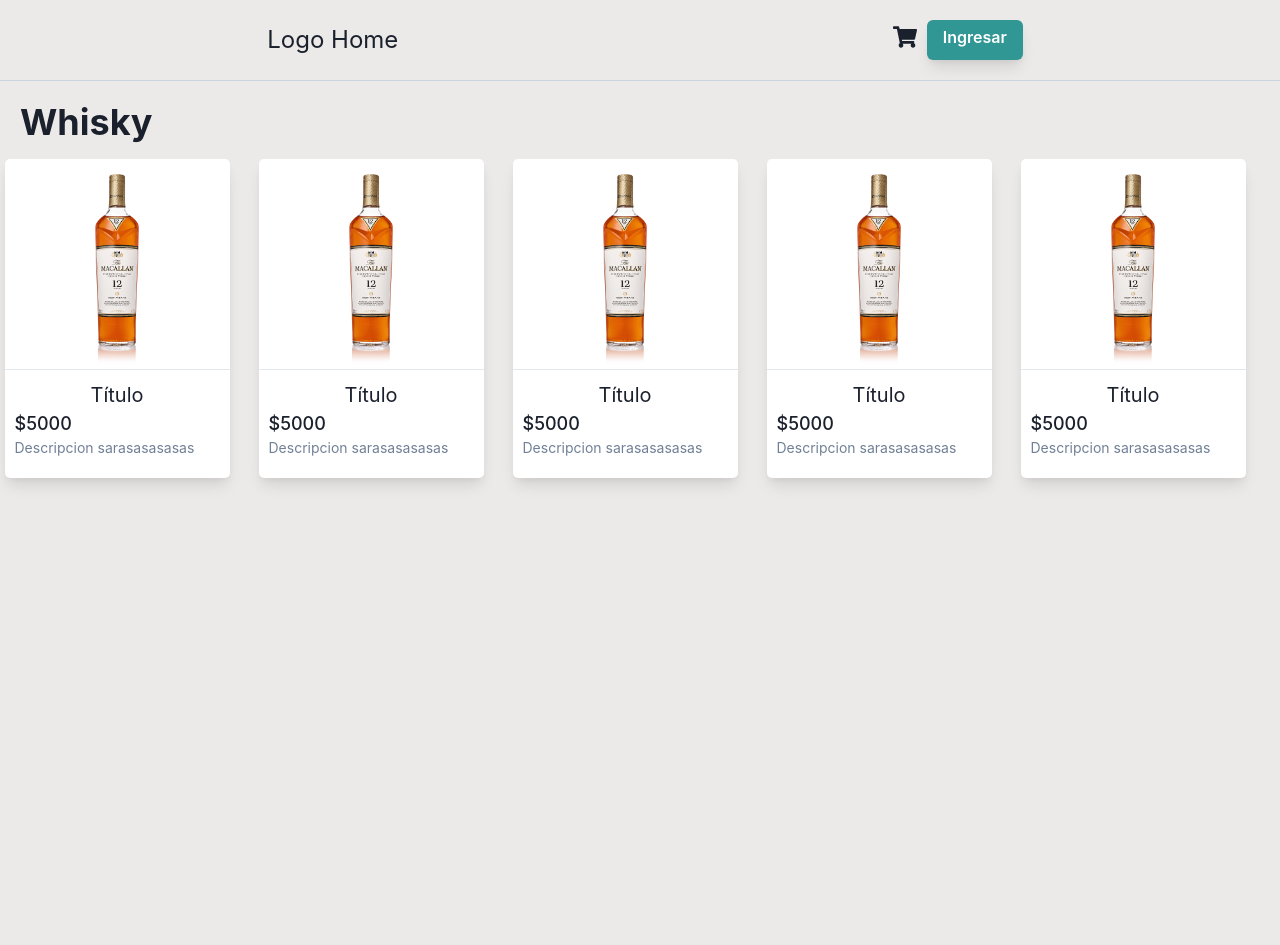
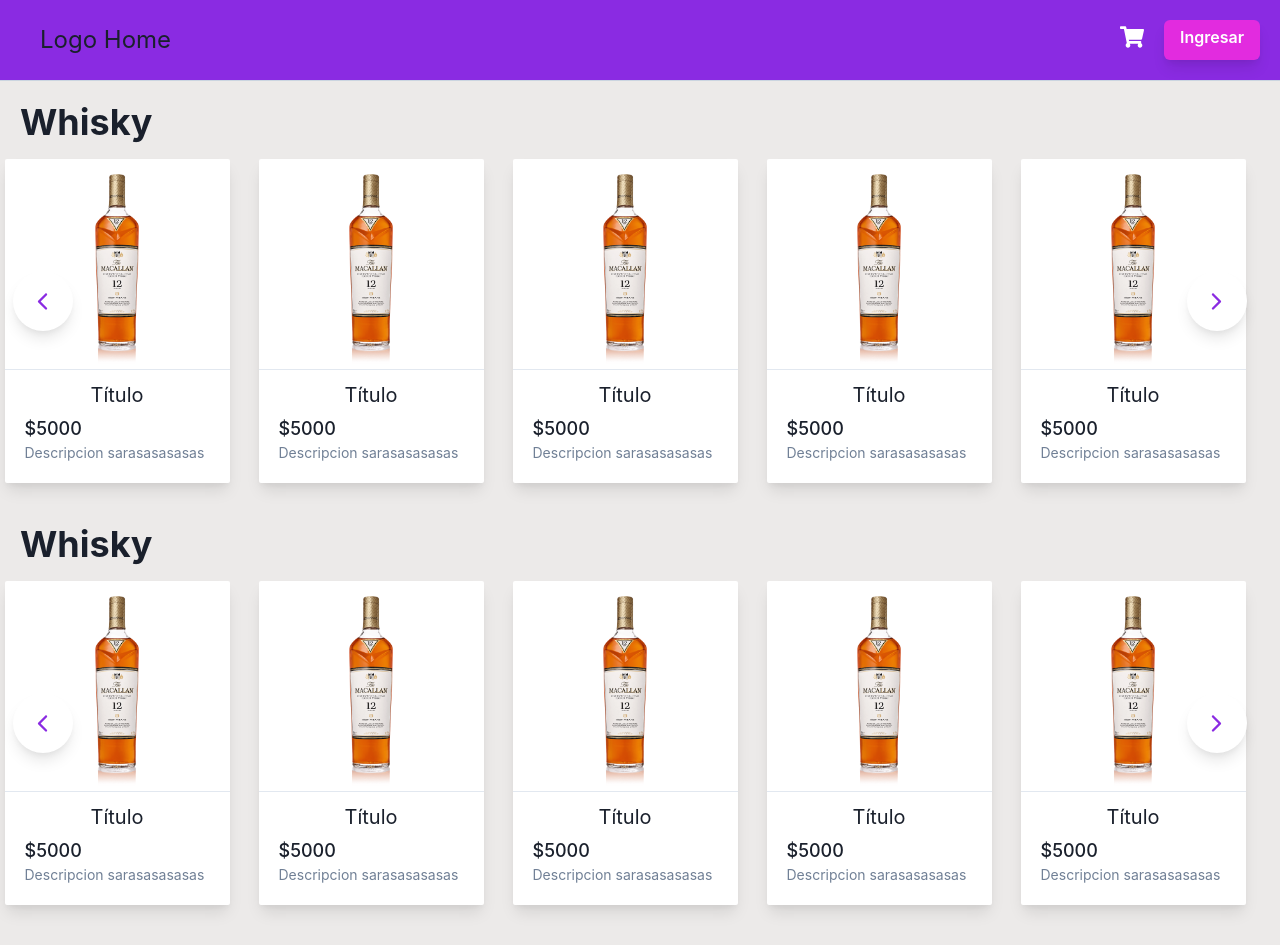
Before and after one commit to SebastianChaca/nucbar-react, a React (Create React App) app: page / in a window 1280 px wide. Before the commit the page ends 800 px from the top, so only its background shows below. Built offline with nearby package versions, Linux system fonts and the light colour scheme; no server answers.

Commit message:
lots of fixes

```diff
--- a/src/Chakra/Theme.js
+++ b/src/Chakra/Theme.js
@@ -13,6 +13,9 @@
       form: '#ffff',
       btn: '#4F7CAC',
       section: '#42c5f5',
+      second: '#E22BDF',
+      primary: '#8A2BE2',
+      hover: '#8658A5',
     },
   },
 });
--- a/src/Components/Card/Card.jsx
+++ b/src/Components/Card/Card.jsx
@@ -9,13 +9,13 @@
         <Box
           w="225px"
           bg="#ffffff"
-          borderRadius="5px"
+          borderRadius="2px"
           py="10px"
           boxShadow="lg"
           _hover={{
             boxShadow: '2xl',
           }}
-          mr="30px"
+          mr={{ md: '30px', lg: '30px' }}
           mb="20px"
         >
           <Image
@@ -30,6 +30,7 @@
             <Text textAlign="center" fontSize="xl">
               Título
             </Text>
+            <Box ml="10px" mt="5px">
               <Text fontSize="lg" fontWeight="500">
                 $5000
               </Text>
@@ -38,6 +39,7 @@
               </Text>
             </Box>
           </Box>
+        </Box>
       </Link>
     </Flex>
   );
--- a/src/Components/Login/FormContainer.jsx
+++ b/src/Components/Login/FormContainer.jsx
@@ -1,20 +1,21 @@
 import React from 'react';
-import { Box } from '@chakra-ui/react';
+import { Box, Flex } from '@chakra-ui/react';
 const ContainerForms = ({ children }) => {
   return (
-    <Box
+    <Flex
       w={{ base: '300px', sm: '300px', md: '400px' }}
       margin="auto"
       border="1px"
       borderColor="gray.300"
       p="30px"
       borderRadius="10px"
-      mt="20px"
+      mt="65px"
       mb="30px"
       bg="nucba.form"
+      flexDir="column"
     >
       {children}
-    </Box>
+    </Flex>
   );
 };
 
--- a/src/Components/Login/Login.jsx
+++ b/src/Components/Login/Login.jsx
@@ -101,13 +101,14 @@
           />
         )}
         <Button
-          bg="nucba.btn"
+          bg="nucba.primary"
           mt="25px"
           isFullWidth
           color="#ffff"
           disabled={!formState.isValid}
           onClick={handleSubmit}
           isLoading={loading}
+          _hover={{ bg: 'nucba.hover' }}
         >
           Iniciar sesión
         </Button>
--- a/src/Components/Section/Btn.jsx
+++ b/src/Components/Section/Btn.jsx
@@ -1,6 +1,7 @@
 import { Button } from '@chakra-ui/button';
 import React from 'react';
 import { IoIosArrowForward, IoIosArrowBack } from 'react-icons/io';
+import { containerResponsive } from '../../Utils/responsives';
 export const Btn = ({ left }) => {
   return (
     <Button
@@ -8,13 +9,14 @@
       borderRadius="100%"
       h="60px"
       w="60px"
-      color="nucba.section"
+      color="nucba.primary"
       boxShadow="lg"
       _hover={{ boxShadow: '10px 4px 25px 1px rgba(0,0,0,0.20)' }}
       position="absolute"
-      top={'270px'}
-      left={left ? '1%' : '92%'}
+      top={'165px'}
+      left={left ? '-1%' : '93.7%'}
       margin="5px"
+      display={containerResponsive}
     >
       {left ? (
         <IoIosArrowBack fontSize="25px" />
--- a/src/Components/Section/Section.jsx
+++ b/src/Components/Section/Section.jsx
@@ -4,10 +4,7 @@
 import { Btn } from './Btn';
 
 const Section = () => {
-  const [showBtn, setShowBtn] = useState(false);
-  const handleShowBtn = () => {
-    setShowBtn(!showBtn);
-  };
+  const [showBtn, setShowBtn] = useState(true);
 
   return (
     <>
@@ -18,12 +15,12 @@
         mx="20px"
         my="20px"
         flexDir="column"
-        onMouseEnter={() => {
-          setShowBtn(true);
-        }}
-        onMouseOut={() => {
-          setShowBtn(false);
-        }}
+        // onMouseEnter={() => {
+        //   setShowBtn(true);
+        // }}
+        // onMouseOut={() => {
+        //   setShowBtn(false);
+        // }}
       >
         <Heading mb="15px">Whisky</Heading>
 
@@ -44,9 +41,9 @@
           <Card />
           <Card />
         </Grid>
+        {showBtn && <Btn left />}
+        {showBtn && <Btn />}
       </Flex>
-      {showBtn && <Btn left />}
-      {showBtn && <Btn />}
     </>
   );
 };
--- a/src/Components/Shared/Input.jsx
+++ b/src/Components/Shared/Input.jsx
@@ -77,7 +77,6 @@
             onBlur={toucheHandler}
             value={inputState.value}
             isInvalid={!isValid && inputState.isTouche}
-            variant="outline"
           />
           {(props.id === 'password' || props.id === 'confirmPassword') && (
             <InputRightElement width="3rem">
--- a/src/Components/Shared/SharedComponents.jsx
+++ b/src/Components/Shared/SharedComponents.jsx
@@ -7,7 +7,7 @@
     <Link to={link}>
       <Text
         mt={mt}
-        mx="10px"
+        mx="20px"
         display={display}
         fontSize="2xl"
         _hover={{
@@ -44,9 +44,18 @@
 };
 export const LogBtn = ({ display }) => {
   return (
-    <Button colorScheme="teal" boxShadow="lg" pb="4px" display={display}>
-      <Link to="/login">Ingresar</Link>
-    </Button>
+    <Link to="/login">
+      <Button
+        color="nucba.form"
+        bg="nucba.second"
+        boxShadow="lg"
+        pb="4px"
+        display={display}
+        _hover={{ bg: 'nucba.hover' }}
+      >
+        Ingresar
+      </Button>
+    </Link>
   );
 };
 export const FormBtn = ({ children, isValid, isDirty, isLoading }) => {
--- /dev/null
+++ b/src/Components/Ui/Navbar/NavContainer.jsx
@@ -0,0 +1,20 @@
+import { Flex } from '@chakra-ui/react';
+
+const NavContainer = ({ children }) => {
+  return (
+    <Flex
+      as="nav"
+      p="20px"
+      display="flex"
+      borderBottom="1px"
+      borderColor="gray.300"
+      justifyContent="space-between"
+      alignItems="center"
+      bg="nucba.primary"
+    >
+      {children}
+    </Flex>
+  );
+};
+
+export default NavContainer;
--- a/src/Components/Ui/Navbar/Navbar.jsx
+++ b/src/Components/Ui/Navbar/Navbar.jsx
@@ -6,46 +6,46 @@
 import { TextHover, LogBtn } from '../../Shared/SharedComponents';
 import Logo from '../../../Assets/505b8c8ade6d4e23a00131abe9b1537c.png';
 import Sidebar from '../Sidebar/Sidebar';
-
+import NavContainer from './NavContainer';
+import { containerResponsive } from '../../../Utils/responsives';
 const NavBar = () => {
   const { isOpen, onOpen, onClose } = useDisclosure();
-  const containerResponsive = {
-    base: 'none',
-    sm: 'none',
-    md: 'flex',
-    lg: 'flex',
-    xl: 'flex',
-  };
+
+  const HamburguerBtn = () => {
     return (
-    <div>
-      <Flex
-        as="nav"
-        p="20px"
-        display="flex"
-        borderBottom="1px"
-        borderColor="gray.300"
-        justifyContent="space-around"
-        alignItems="center"
-      >
       <Button
         display={{ sm: 'flex', md: 'none', lg: 'none', xl: 'none' }}
         onClick={onOpen}
         background="none"
       >
-          <GiHamburgerMenu style={{ fontSize: 30 }} />
+        <GiHamburgerMenu style={{ fontSize: 30 }} color="#ffff" />
 
         <Sidebar isOpen={isOpen} onClose={onClose} />
       </Button>
-        <TextHover children={'Logo Home'} display={containerResponsive} />
+    );
+  };
+  const RightBtns = () => {
+    return (
       <Flex>
         <TextHover
           mt={{ sm: 0, md: '5px', lg: '5px' }}
-            children={<FaShoppingCart />}
+          mr="15px"
+          children={<FaShoppingCart color="#fff" />}
         />
         <LogBtn display={containerResponsive} />
       </Flex>
-      </Flex>
-    </div>
+    );
+  };
+  return (
+    <NavContainer>
+      <HamburguerBtn />
+      <TextHover
+        link="/"
+        children={'Logo Home'}
+        display={containerResponsive}
+      />
+      <RightBtns />
+    </NavContainer>
   );
 };
 
--- a/src/Pages/Home/Home.jsx
+++ b/src/Pages/Home/Home.jsx
@@ -11,12 +11,13 @@
     fetchData('get', `${url}/products`, fetchProducts);
   }, [fetchData]);
 
-  if (loading) {
-    return <h1>LOADING</h1>;
-  }
+  // if (loading) {
+  //   return <h1>LOADING</h1>;
+  // }
 
   return (
     <>
+      <Section />
       <Section />
     </>
   );
--- /dev/null
+++ b/src/Utils/responsives.js
@@ -0,0 +1,7 @@
+export const containerResponsive = {
+  base: 'none',
+  sm: 'none',
+  md: 'flex',
+  lg: 'flex',
+  xl: 'flex',
+};
```
Lines whose indentation alone changed are shown as unchanged.
